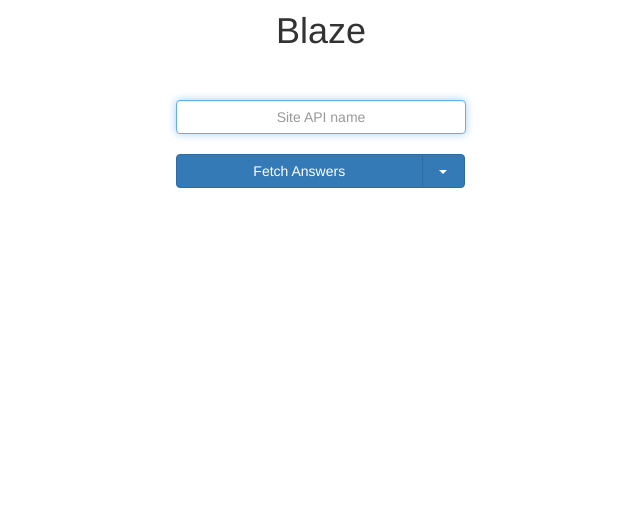
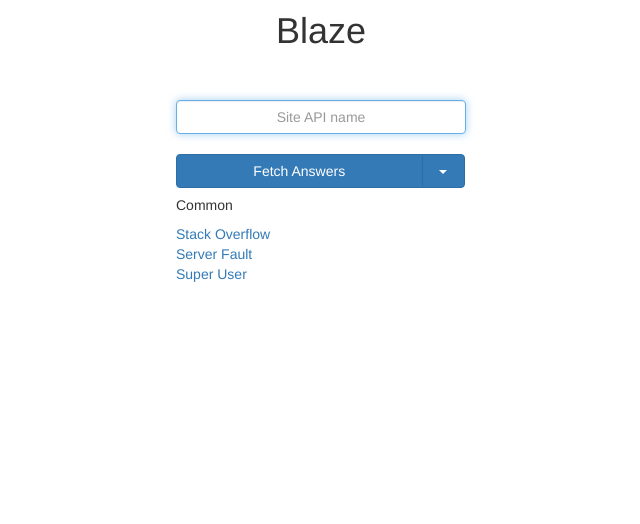
Before and after one commit to Charcoal-SE/blaze, a PHP site: page / in a window 1280 px wide. Shown: the part 158-682 px from the top of the page, without its empty margins (319-959 px from the left). Run offline with PHP 8.4, Linux system fonts and the light colour scheme; a stand-in replaces the project's code that opens the database connection; some libraries are stand-ins or nearby versions.

Commit message:
add shortcuts

```diff
--- a/index.php
+++ b/index.php
@@ -175,6 +175,18 @@
           <li><a href="javascript:void(0)" id="select-comments">Comments</a></li>
         </ul>
       </div>
+      <h5>Common</h5>
+      <table>
+        <tr>
+          <td><a href="#" class="choose-site-stackoverflow">Stack Overflow</a></td>
+        </tr>
+        <tr>
+          <td><a href="#" class="choose-site-serverfault">Server Fault</a></td>
+        </tr>
+        <tr>
+          <td><a href="#" class="choose-site-superuser">Super User</a></td>
+        </tr>
+      </table>
     </div>
 
     <table class="col-md-offset-2">
--- a/script.js
+++ b/script.js
@@ -601,6 +601,21 @@ $(document).ready(function() {
 			}
 		});
 	});
+  $(".choose-site-stackoverflow").click(function()
+  {
+    $("#blaze-api-key-field").val("stackoverflow");
+    event.preventDefault();
+  });
+  $(".choose-site-superuser").click(function()
+  {
+    $("#blaze-api-key-field").val("superuser");
+    event.preventDefault();
+  });
+  $(".choose-site-serverfault").click(function()
+  {
+    $("#blaze-api-key-field").val("serverfault");
+    event.preventDefault();
+  });
 
 	function ShowWarningWithMessage(message)
 	{
```
